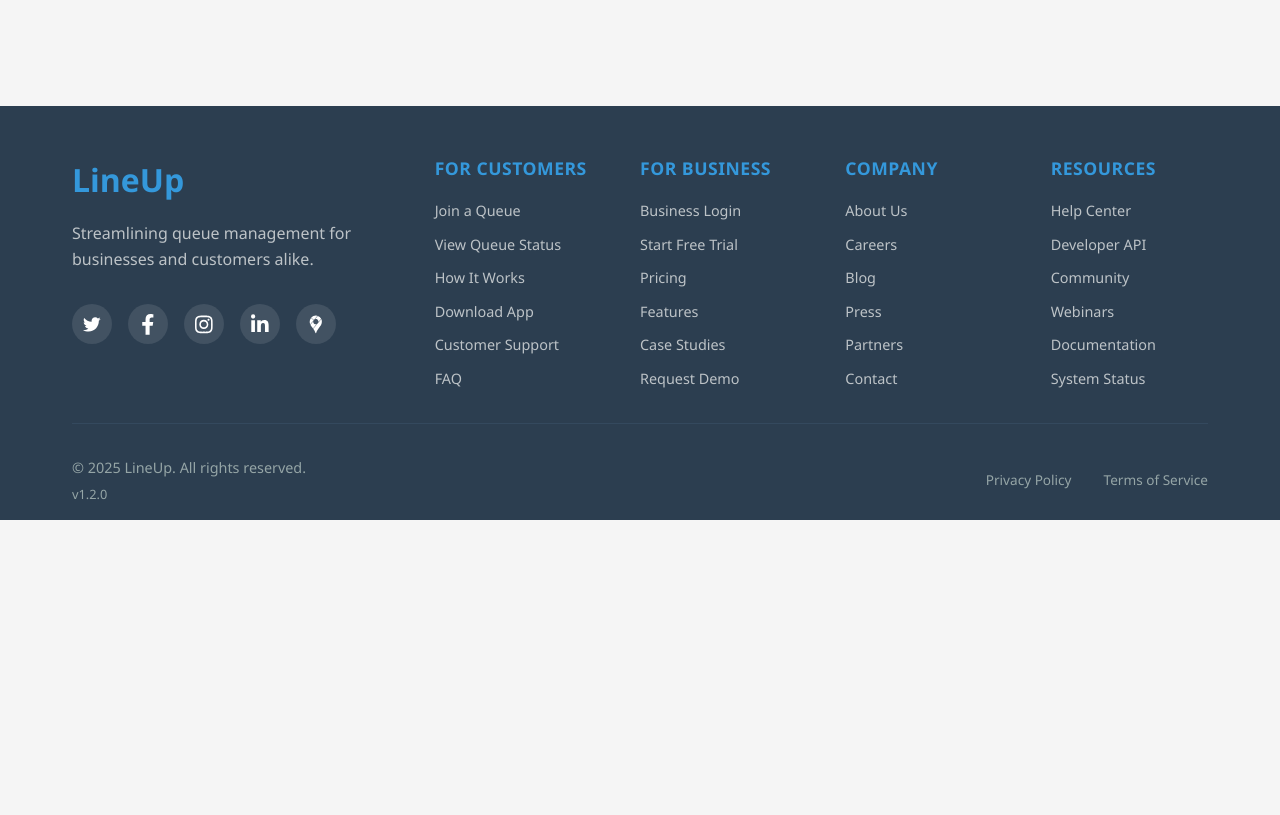
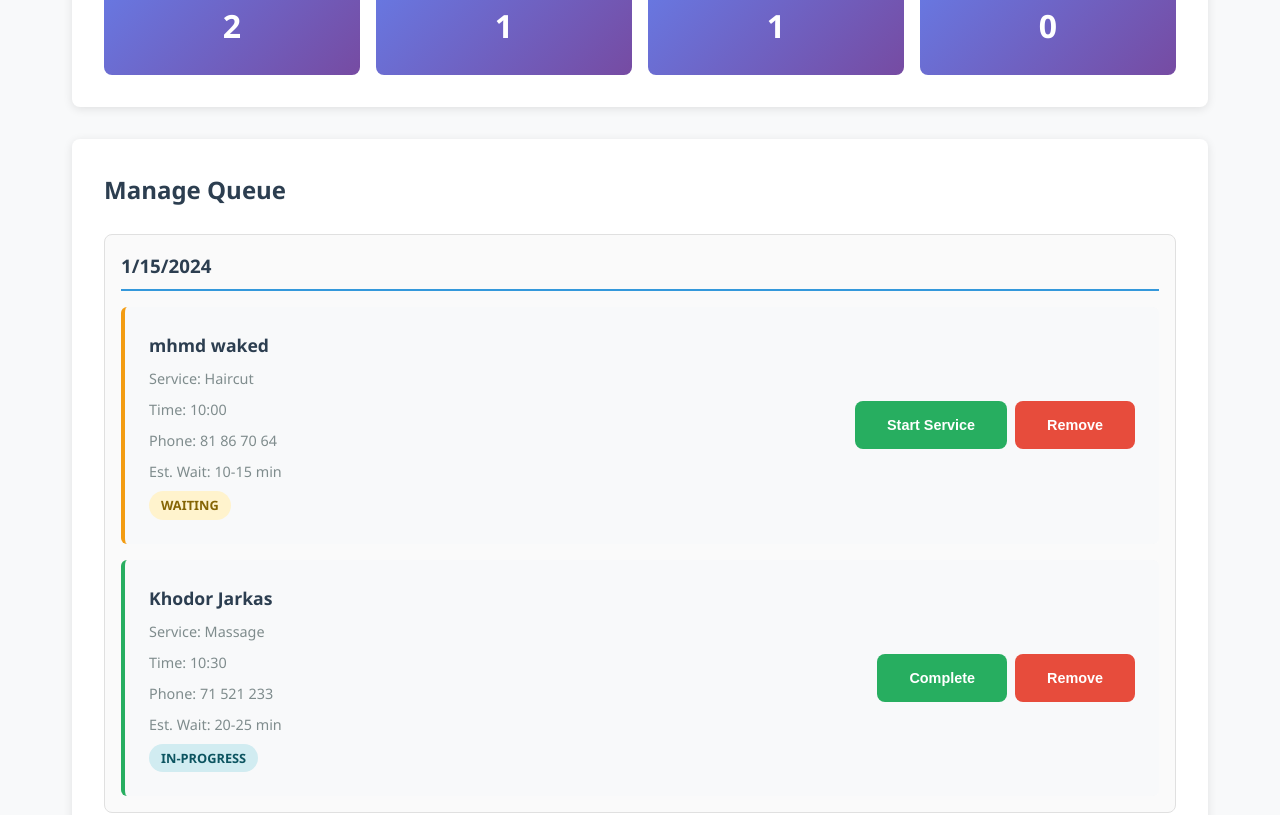
Before and after one commit to Khodor-Jarkas/LineUp, a React (Create React App) app in the folder frontend/: page /lineup/business in a window 1280 px wide. Shown: the part 280-1095 px from the top of the page. Before the commit the page ends 800 px from the top, so only its background shows below. Built offline with nearby package versions, Linux system fonts and the light colour scheme.

Commit message:
testing deployment

```diff
--- a/frontend/src/App.js
+++ b/frontend/src/App.js
@@ -15,7 +15,7 @@ function App() {
   } = pages;
 
   return (
-    <Router>
+    <Router basename="/lineup"> {/* Add basename for GitHub Pages */}
       <div className="App">
         <NavBar />
         <main className="main-content">
--- a/frontend/src/components/BusinessPanel.js
+++ b/frontend/src/components/BusinessPanel.js
@@ -1,16 +1,86 @@
-import React, { useState } from 'react';
+import React, { useState, useEffect } from 'react';
 import '../styles/BusinessPanel.css';
+import { getStoredQueue, saveQueue, updateQueueWaitTimes } from '../data/mockQueueData';
 
 const BusinessPanel = () => {
-  const [queue, setQueue] = useState([
-    { id: 1, customerName: 'John Doe', service: 'Haircut', status: 'waiting' },
-    { id: 2, customerName: 'Jane Smith', service: 'Manicure', status: 'in-progress' },
-    { id: 3, customerName: 'Mr. Bean', service: 'Massage', status: 'waiting' },
-  ]);
+  const [queue, setQueue] = useState([]);
 
-  const moveToNext = (id) => { setQueue(queue.map(item => item.id === id ? { ...item, status: 'completed' } : item))};
+  // Load queue from localStorage on component mount
+  useEffect(() => {
+    const storedQueue = getStoredQueue();
+    setQueue(storedQueue);
+  }, []);
 
-  const removeCustomer = (id) => {setQueue(queue.filter(item => item.id !== id))};
+  // Save queue to localStorage whenever it changes
+  useEffect(() => {
+    if (queue.length > 0) {
+      saveQueue(queue);
+    }
+  }, [queue]);
+
+  // const moveToNext = (id) => {
+  //   const customer = queue.find(item => item.id === id);
+  //   const updatedQueue = queue.map(item =>
+  //     item.id === id ? { ...item, status: 'completed' } : item
+  //   );
+  //   setQueue(updatedQueue);
+
+  //   // Update wait times for other customers in the same service and date
+  //   if (customer) {
+  //     updateQueueWaitTimes(customer.service, customer.date);
+  //   }
+  // };
+
+  const removeCustomer = (id) => {
+    const customer = queue.find(item => item.id === id);
+    const updatedQueue = queue.filter(item => item.id !== id);
+    setQueue(updatedQueue);
+
+    // Update wait times for other customers in the same service and date
+    if (customer) {
+      updateQueueWaitTimes(customer.service, customer.date);
+    }
+  };
+
+  const startService = (id) => {
+    const customer = queue.find(item => item.id === id);
+    const updatedQueue = queue.map(item =>
+      item.id === id ? { ...item, status: 'in-progress' } : item
+    );
+    setQueue(updatedQueue);
+
+    // Update wait times for other customers in the same service and date
+    if (customer) {
+      updateQueueWaitTimes(customer.service, customer.date);
+    }
+  };
+
+  const completeService = (id) => {
+    const customer = queue.find(item => item.id === id);
+    const updatedQueue = queue.map(item =>
+      item.id === id ? { ...item, status: 'completed' } : item
+    );
+    setQueue(updatedQueue);
+
+    // Update wait times for other customers in the same service and date
+    if (customer) {
+      updateQueueWaitTimes(customer.service, customer.date);
+    }
+  };
+
+  // Group queue by date for better organization
+  const groupQueueByDate = () => {
+    const grouped = {};
+    queue.forEach(customer => {
+      if (!grouped[customer.date]) {
+        grouped[customer.date] = [];
+      }
+      grouped[customer.date].push(customer);
+    });
+    return grouped;
+  };
+
+  const groupedQueue = groupQueueByDate();
 
   return (
     <div className="business-panel">
@@ -29,17 +99,33 @@ const BusinessPanel = () => {
             <h3>In Progress</h3>
             <p>{queue.filter(item => item.status === 'in-progress').length}</p>
           </div>
+          <div className="stat-card">
+            <h3>Completed</h3>
+            <p>{queue.filter(item => item.status === 'completed').length}</p>
+          </div>
         </div>
       </div>
 
       <div className="queue-management">
         <h2>Manage Queue</h2>
+
+        {Object.keys(groupedQueue).length === 0 ? (
+          <div className="empty-queue">
+            <p>No customers in the queue</p>
+          </div>
+        ) : (
+          Object.entries(groupedQueue).map(([date, customers]) => (
+            <div key={date} className="date-group">
+              <h3 className="date-header">{new Date(date).toLocaleDateString()}</h3>
               <div className="customer-list">
-          {queue.map((customer) => (
+                {customers.map((customer) => (
                   <div key={customer.id} className={`customer-card ${customer.status}`}>
                     <div className="customer-info">
                       <h3>{customer.customerName}</h3>
                       <p>Service: {customer.service}</p>
+                      <p>Time: {customer.time}</p>
+                      <p>Phone: {customer.phone}</p>
+                      <p>Est. Wait: {customer.estimatedTime}</p>
                       <span className={`status-badge ${customer.status}`}>
                         {customer.status}
                       </span>
@@ -48,9 +134,17 @@ const BusinessPanel = () => {
                       {customer.status === 'waiting' && (
                         <button
                           className="btn start-btn"
-                    onClick={() => moveToNext(customer.id)}
+                          onClick={() => startService(customer.id)}
                         >
                           Start Service
+                        </button>
+                      )}
+                      {customer.status === 'in-progress' && (
+                        <button
+                          className="btn complete-btn"
+                          onClick={() => completeService(customer.id)}
+                        >
+                          Complete
                         </button>
                       )}
                       <button
@@ -64,6 +158,9 @@ const BusinessPanel = () => {
                 ))}
               </div>
             </div>
+          ))
+        )}
+      </div>
     </div>
   );
 };
--- a/frontend/src/data/mockQueueData.js
+++ b/frontend/src/data/mockQueueData.js
@@ -1,5 +1,5 @@
-// function to store and retrieve queue data from localStorage
-const getStoredQueue = () => {
+// function to store and retrieve queue data from localStorage w ba3den we'll just use mysql
+export const getStoredQueue = () => {
   const stored = localStorage.getItem('lineupQueue');
   if (stored) {
     return JSON.parse(stored);
@@ -13,40 +13,149 @@ const getStoredQueue = () => {
       status: 'waiting',
       estimatedTime: '10-15 min',
       phone: '81 86 70 64',
-      email: 'mhmddwaked@gmail.com'
+      email: 'mhmddwaked@gmail.com',
+      date: '2024-01-15',
+      time: '10:00'
     },
     {
       id: 2,
-      customerName: 'fadel jarkash',
-      service: 'Manicure',
+      customerName: 'Khodor Jarkas',
+      service: 'Massage',
       status: 'in-progress',
       estimatedTime: '20-25 min',
       phone: '71 521 233',
-      email: 'fadeljarkash@gmail.com'
+      email: 'khodorjarkas@gmail.com',
+      date: '2024-01-15',
+      time: '10:30'
     },
   ];
 };
 
-const saveQueue = (queue) => {
+export const saveQueue = (queue) => {
   localStorage.setItem('lineupQueue', JSON.stringify(queue));
+};
+
+// Calculate dynamic wait time based on service type and current queue for that date
+export const calculateWaitTime = (service, date, time) => { // Made this exportable
+  const currentQueue = getStoredQueue();
+
+  // Filter queue for same date and same service type
+  const sameDaySameService = currentQueue.filter(customer =>
+    customer.date === date &&
+    customer.service.toLowerCase() === service.toLowerCase() &&
+    (customer.status === 'waiting' || customer.status === 'in-progress')
+  );
+
+  // Base service times in minutes
+  const baseServiceTimes = {
+    haircut: 15,
+    manicure: 25,
+    massage: 45,
+    consultation: 20
+  };
+
+  const baseTime = baseServiceTimes[service.toLowerCase()] || 20;
+
+  // Calculate total wait time: base time × number of people ahead
+  const totalWaitMinutes = sameDaySameService.length * baseTime;
+
+  // Convert to readable format
+  if (totalWaitMinutes <= baseTime)
+  {
+    return `${baseTime}-${baseTime + 10} min`;
+  }
+  else if (totalWaitMinutes <= 60)
+  {
+    return `${totalWaitMinutes}-${totalWaitMinutes + 10} min`;
+  }
+  else
+  {
+    const hours = Math.floor(totalWaitMinutes / 60);
+    const minutes = totalWaitMinutes % 60;
+    return `${hours}h ${minutes}min`;
+  }
 };
 
 // creating a function to add a customer with his data to the queue
 export const addToQueue = (customerData) => {
   const currentQueue = getStoredQueue();
+
+  // Calculate dynamic wait time based on current queue for this service and date
+  const estimatedWaitTime = calculateWaitTime(customerData.service, customerData.date, customerData.time);
+
   const newCustomer = {
-    id: Date.now(),
+    id: Date.now(), // Use timestamp as unique ID
     customerName: customerData.name,
     service: customerData.service,
     status: 'waiting',
-    estimatedTime: waitingTimeEstimation(customerData.service),
+    estimatedTime: estimatedWaitTime,
     phone: customerData.phone,
-    email: customerData.email
+    email: customerData.email,
+    date: customerData.date,
+    time: customerData.time,
+    joinTime: new Date().toISOString() // Track when they joined
   };
+
   // new customer is added to the queue
   const updatedQueue = [...currentQueue, newCustomer];
   saveQueue(updatedQueue);
+
+  // Update wait times for all customers with same service and date
+  updateAllWaitTimes(customerData.service, customerData.date);
+
   return newCustomer;
+};
+
+// Update wait times for all customers when new customer joins
+export const updateAllWaitTimes = (service, date) => { // Made this exportable
+  const currentQueue = getStoredQueue();
+
+  // Get all customers with same service and date (waiting status)
+  const affectedCustomers = currentQueue.filter(customer =>
+    customer.date === date &&
+    customer.service.toLowerCase() === service.toLowerCase() &&
+    customer.status === 'waiting'
+  );
+
+  // Recalculate wait times for each position
+  const updatedQueue = currentQueue.map(customer => {
+    if (customer.date === date && customer.service.toLowerCase() === service.toLowerCase() && customer.status === 'waiting') {
+      // Find position in queue for this service and date
+      const position = affectedCustomers.findIndex(c => c.id === customer.id);
+      const baseServiceTimes = {
+        haircut: 15,
+        manicure: 25,
+        massage: 45,
+        consultation: 20
+      };
+      const baseTime = baseServiceTimes[service.toLowerCase()] || 20;
+      const totalWaitMinutes = position * baseTime;
+
+      let newWaitTime;
+      if (totalWaitMinutes <= baseTime) {
+        newWaitTime = `${baseTime}-${baseTime + 10} min`;
+      } else if (totalWaitMinutes <= 60) {
+        newWaitTime = `${totalWaitMinutes}-${totalWaitMinutes + 10} min`;
+      } else {
+        const hours = Math.floor(totalWaitMinutes / 60);
+        const minutes = totalWaitMinutes % 60;
+        newWaitTime = `${hours}h ${minutes}min`;
+      }
+
+      return {
+        ...customer,
+        estimatedTime: newWaitTime
+      };
+    }
+    return customer;
+  });
+
+  saveQueue(updatedQueue);
+};
+
+// Function to update wait times when a customer is served or removed
+export const updateQueueWaitTimes = (service, date) => {
+  updateAllWaitTimes(service, date);
 };
 
 // status
@@ -54,26 +163,67 @@ export const getQueue = () => {
   return getStoredQueue();
 };
 
-// funtion for the customer position in the queue
+// function for the customer position in the queue
 export const getQueuePosition = (customerId) => {
   const currentQueue = getStoredQueue();
-  const waitingCustomers = currentQueue.filter(customer =>
-    customer.status === 'waiting' || customer.status === 'in-progress'
-  );
-  return waitingCustomers.findIndex(customer => customer.id === customerId) + 1;
+  const customer = currentQueue.find(c => c.id === customerId);
+
+  if (!customer) return null;
+
+  // Get all waiting/in-progress customers for the same service and date, sorted by join time
+  const waitingCustomers = currentQueue
+    .filter(c =>
+      c.date === customer.date &&
+      c.service.toLowerCase() === customer.service.toLowerCase() &&
+      (c.status === 'waiting' || c.status === 'in-progress')
+    )
+    .sort((a, b) => new Date(a.joinTime) - new Date(b.joinTime));
+
+  const position = waitingCustomers.findIndex(c => c.id === customerId) + 1;
+  return position > 0 ? position : null;
 };
 
-// waiting time estimation according to the service type
-const waitingTimeEstimation = (service) => {
-  const timeMap = {
-    haircut: '10-15 min',
-    manicure: '20-25 min',
-    massage: '30-45 min',
-    consultation: '15-20 min'
-  };
-  return timeMap[service] || '15-20 min';
+// Get estimated wait time for a specific customer
+export const getCustomerWaitTime = (customerId) => {
+  const currentQueue = getStoredQueue();
+  const customer = currentQueue.find(c => c.id === customerId);
+  return customer ? customer.estimatedTime : null;
 };
 
-// For backward compatibility
+// Get queue statistics for a specific date and service
+export const getQueueStats = (date, service) => {
+  const currentQueue = getStoredQueue();
+  const sameDaySameService = currentQueue.filter(customer =>
+    customer.date === date &&
+    customer.service.toLowerCase() === service.toLowerCase() &&
+    (customer.status === 'waiting' || customer.status === 'in-progress')
+  );
+
+  return {
+    totalCustomers: sameDaySameService.length,
+    estimatedWait: sameDaySameService.length > 0 ? sameDaySameService[0].estimatedTime : '0 min',
+    averageWait: calculateAverageWait(sameDaySameService)
+  };
+};
+
+// Made this exportable since it's used in getQueueStats
+export const calculateAverageWait = (customers) => {
+  if (customers.length === 0) return '0 min';
+
+  const baseServiceTimes = {
+    haircut: 15,
+    manicure: 25,
+    massage: 45,
+    consultation: 20
+  };
+
+  const serviceType = customers[0].service.toLowerCase();
+  const baseTime = baseServiceTimes[serviceType] || 20;
+  const avgWait = Math.ceil((customers.length * baseTime) / 2); // Rough average
+
+  return avgWait <= 60 ? `${avgWait} min` : `${Math.floor(avgWait / 60)}h ${avgWait % 60}min`;
+};
+
+// For backward compatibility - export the stored queue as default
 const mockQueue = getStoredQueue();
 export default mockQueue;
--- a/frontend/src/styles/BusinessPanel.css
+++ b/frontend/src/styles/BusinessPanel.css
@@ -216,3 +216,47 @@
     grid-template-columns: 1fr;
   }
 }
+
+/* added in v1.2.0 */
+.reset-btn {
+  background-color: #f39c12;
+  color: white;
+  margin-top: 1rem;
+}
+
+.reset-btn:hover {
+  background-color: #e67e22;
+}
+
+.complete-btn {
+  background-color: #27ae60;
+  color: white;
+}
+
+.complete-btn:hover {
+  background-color: #219a52;
+}
+
+.empty-queue {
+  text-align: center;
+  padding: 2rem;
+  color: #7f8c8d;
+  background-color: #f8f9fa;
+  border-radius: 8px;
+  border: 2px dashed #dee2e6;
+}
+
+.date-group {
+  margin-bottom: 2rem;
+  border: 1px solid #e0e0e0;
+  border-radius: 8px;
+  padding: 1rem;
+  background: #fafafa;
+}
+
+.date-header {
+  color: #2c3e50;
+  margin-bottom: 1rem;
+  padding-bottom: 0.5rem;
+  border-bottom: 2px solid #3498db;
+}
```
Also changed, not shown: frontend/package.json (+7 -2 lines), frontend/public/index.html (+12 -25 lines), frontend/public/manifest.json, 1 other file (tests, documents, lock files or other folders). Lines whose indentation alone changed are shown as unchanged.
